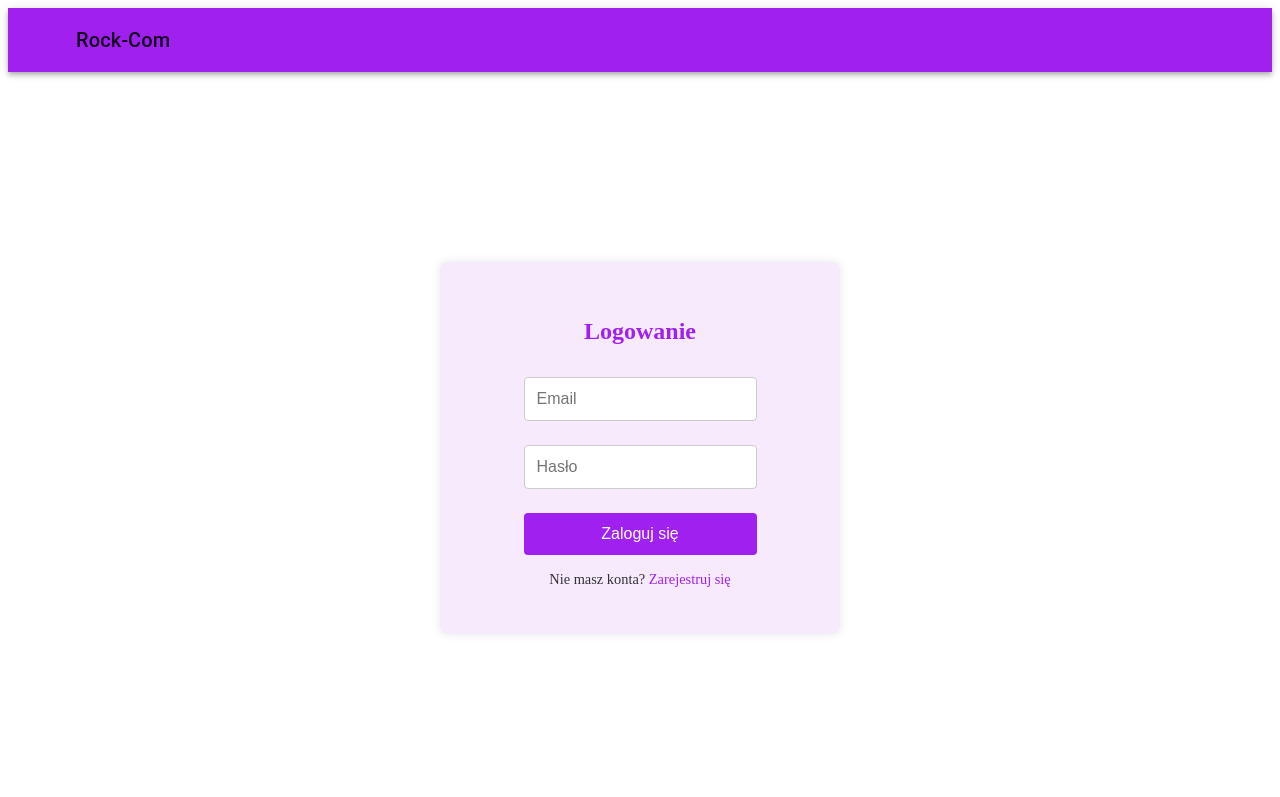
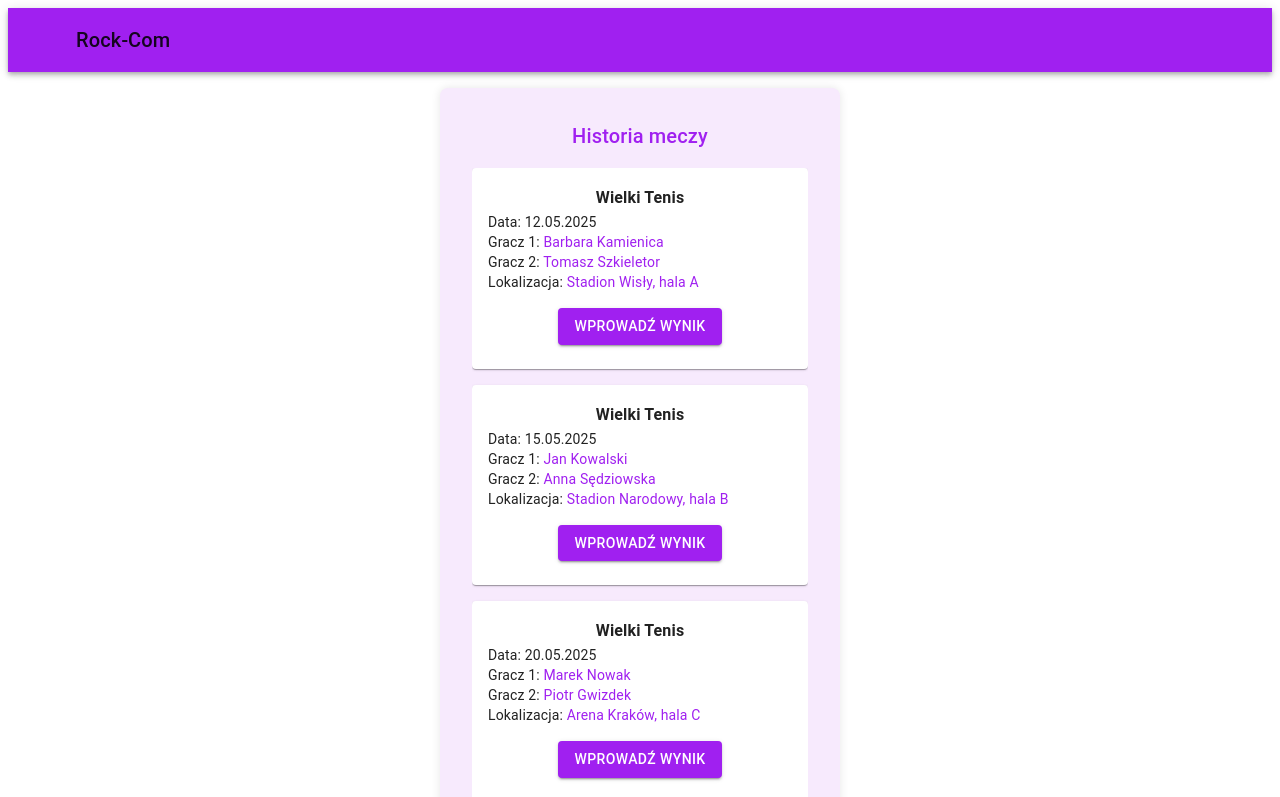
Before and after one commit to pawlowiczf/rock-com, a React (Vite) app in the folder frontend/: page /judge/score in a window 1280 px wide. Shown: the top 797 px of the page. Built offline with nearby package versions, Linux system fonts and the light colour scheme; some icons are missing.

Commit message:
Adding Score by Judge added

```diff
--- a/frontend/src/App.tsx
+++ b/frontend/src/App.tsx
@@ -9,6 +9,7 @@ import RegisterInformation from "./pages/RegisterInformation";
 import ParticipantProfile from "./pages/ParticipantProfile";
 import TennisTournaments from "./pages/TennisTournaments";
 import UpcomingMatches from "./pages/UpcomingMatches";
+import JudgeScore from "./pages/JudgeScore";
 
 function App() {
     return (
@@ -44,6 +45,7 @@ function App() {
                             element={<TennisTournaments />}
                         />
                         <Route path="/matches" element={<UpcomingMatches />} />
+                        <Route path="/judge/score" element={<JudgeScore />} />
                         <Route path="*" element={<Login />} /> {/* Fallback */}
                     </Routes>
                 </div>
--- /dev/null
+++ b/frontend/src/pages/JudgeScore.tsx
@@ -0,0 +1,223 @@
+import { Card, CardContent, Typography, Button, Dialog, DialogTitle, DialogContent, DialogActions } from "@mui/material";
+import React, { useState } from "react";
+import "../styles/UserSite.css";
+
+const matches = [
+    {
+        name: "Wielki Tenis",
+        date: "12.05.2025",
+        opponent: "Barbara Kamienica",
+        referee: "Tomasz Szkieletor",
+        location: "Stadion Wisły, hala A",
+    },
+    {
+        name: "Wielki Tenis",
+        date: "15.05.2025",
+        opponent: "Jan Kowalski",
+        referee: "Anna Sędziowska",
+        location: "Stadion Narodowy, hala B",
+    },
+    {
+        name: "Wielki Tenis",
+        date: "20.05.2025",
+        opponent: "Marek Nowak",
+        referee: "Piotr Gwizdek",
+        location: "Arena Kraków, hala C",
+    },
+    {
+        name: "Wielki Tenis4",
+        date: "25.05.2025",
+        opponent: "Katarzyna Zielińska",
+        referee: "Joanna Piłka",
+        location: "Stadion Lecha, hala D",
+    },
+];
+
+const JudgeScore = () => {
+    const [openDialog, setOpenDialog] = useState(false);
+    const [selectedTournament, setSelectedTournament] = useState<any>(null);
+    const [scores, setScores] = useState<{ [key: number]: string }>({});
+    const [inputScore, setInputScore] = useState({ player1: "", player2: "" });
+
+    const handleOpenDialog = (tournament: any, index: number) => {
+        setSelectedTournament({ ...tournament, index });
+        setOpenDialog(true);
+    };
+
+    const handleCloseDialog = () => {
+        setOpenDialog(false);
+        setSelectedTournament(null);
+        setInputScore({ player1: "", player2: "" });
+    };
+
+    const handleAddingScore = () => {
+        if (selectedTournament) {
+            setScores((prevScores) => ({
+                ...prevScores,
+                [selectedTournament.index]: `${inputScore.player1} - ${inputScore.player2}`,
+            }));
+        }
+        handleCloseDialog();
+    };
+
+    return (
+        <div
+            className="user-site-container"
+            style={{
+                height: "100%",
+                display: "flex",
+                flexDirection: "row",
+                alignItems: "flex-start",
+            }}
+        >
+            <div className="user-site-window">
+                <Typography
+                    textAlign="center"
+                    color="#a020f0"
+                    variant="h6"
+                    gutterBottom
+                >
+                    Historia meczy
+                </Typography>
+                <div className="tournament-list">
+                    {matches.map((match, idx) => (
+                        <Card key={idx} sx={{ mb: 2 }}>
+                            <CardContent className="card-content">
+                                <Typography
+                                    variant="subtitle1"
+                                    fontWeight="bold"
+                                >
+                                    {match.name}
+                                </Typography>
+                                <div>
+                                    <Typography variant="body2">
+                                        Data: {match.date}
+                                    </Typography>
+                                    <Typography variant="body2">
+                                        Gracz 1:{" "}
+                                        <span style={{ color: "#A020F0" }}>
+                                            {match.opponent}
+                                        </span>
+                                    </Typography>
+                                    <Typography variant="body2">
+                                        Gracz 2:{" "}
+                                        <span style={{ color: "#A020F0" }}>
+                                            {match.referee}
+                                        </span>
+                                    </Typography>
+                                    <Typography variant="body2">
+                                        Lokalizacja:{" "}
+                                        <span style={{ color: "#A020F0" }}>
+                                            {match.location}
+                                        </span>
+                                    </Typography>
+                                </div>
+                                {scores[idx] ? (
+                                    <Typography
+                                        variant="body2"
+                                        style={{
+                                            marginTop: "16px",
+                                            color: "#A020F0",
+                                            fontWeight: "bold",
+                                        }}
+                                    >
+                                        Wynik:
+                                        <p style={{ color: "gray" }}>
+                                        {scores[idx]}
+                                        </p>
+                                    </Typography>
+                                ) : (
+                                    <Button
+                                        variant="contained"
+                                        color="primary"
+                                        onClick={() => handleOpenDialog(match, idx)}
+                                        style={{
+                                            marginTop: "16px",
+                                            backgroundColor: "#A020F0",
+                                            color: "white",
+                                        }}
+                                    >
+                                        Wprowadź wynik
+                                    </Button>
+                                )}
+                            </CardContent>
+                        </Card>
+                    ))}
+                </div>
+                <Dialog open={openDialog} onClose={handleCloseDialog}>
+                    <DialogTitle>Wprowadź wynik</DialogTitle>
+                    <DialogContent>
+                        {selectedTournament && (
+                            <Typography variant="body1">
+                                Wprowadź wynik dla meczu: <br />
+                                <strong>{selectedTournament.name}</strong>
+                                <br />
+                                Data: {selectedTournament.date} <br />
+                                Gracz 1: {selectedTournament.opponent} <br />
+                                Gracz 2: {selectedTournament.referee} <br />
+                                Lokalizacja: {selectedTournament.location} <br />
+                                <br />
+                            </Typography>
+                        )}
+                        <Typography variant="body1">
+                            Wynik Gracza 1:
+                            <input
+                                type="text"
+                                value={inputScore.player1}
+                                onChange={(e) =>
+                                    setInputScore((prev) => ({
+                                        ...prev,
+                                        player1: e.target.value,
+                                    }))
+                                }
+                                placeholder="Wynik Gracza 1"
+                                style={{
+                                    width: "100%",
+                                    padding: "8px",
+                                    marginTop: "8px",
+                                    borderRadius: "4px",
+                                    border: "1px solid #ccc",
+                                }}
+                            />
+                        </Typography>
+                        <Typography variant="body1" style={{ marginTop: "16px" }}>
+                            Wynik Gracza 2:
+                            <input
+                                type="text"
+                                value={inputScore.player2}
+                                onChange={(e) =>
+                                    setInputScore((prev) => ({
+                                        ...prev,
+                                        player2: e.target.value,
+                                    }))
+                                }
+                                placeholder="Wynik Gracza 2"
+                                style={{
+                                    width: "100%",
+                                    padding: "8px",
+                                    marginTop: "8px",
+                                    borderRadius: "4px",
+                                    border: "1px solid #ccc",
+                                }}
+                            />
+                        </Typography>
+                    </DialogContent>
+                    <DialogActions>
+                        <Button onClick={handleCloseDialog} color="secondary">
+                            Anuluj
+                        </Button>
+                        <Button
+                            onClick={handleAddingScore}
+                            variant="contained"
+                            color="primary"
+                        >
+                            Potwierdź
+                        </Button>
+                    </DialogActions>
+                </Dialog>
+            </div>
+        </div>
+    );
+};
+
+export default JudgeScore;
```
